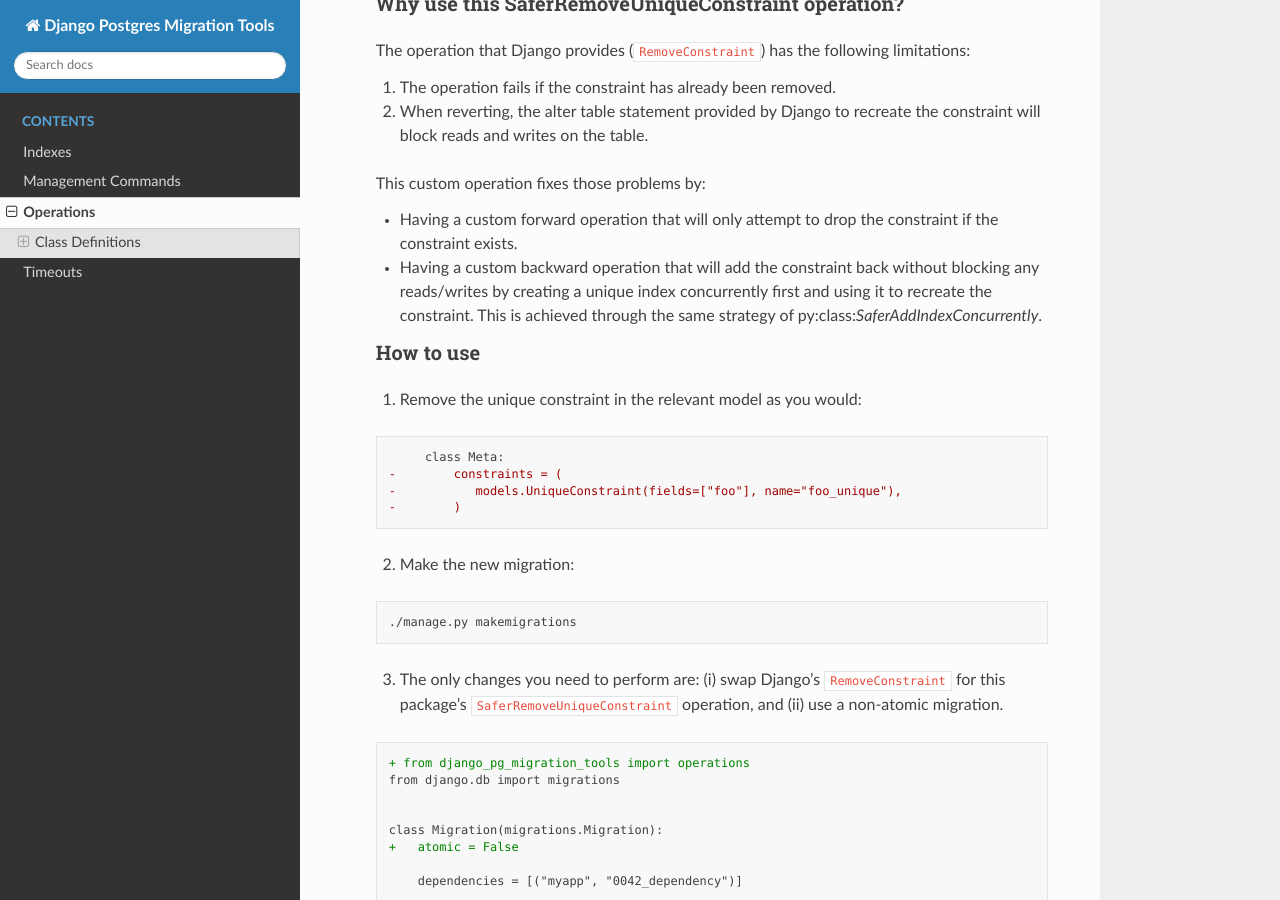
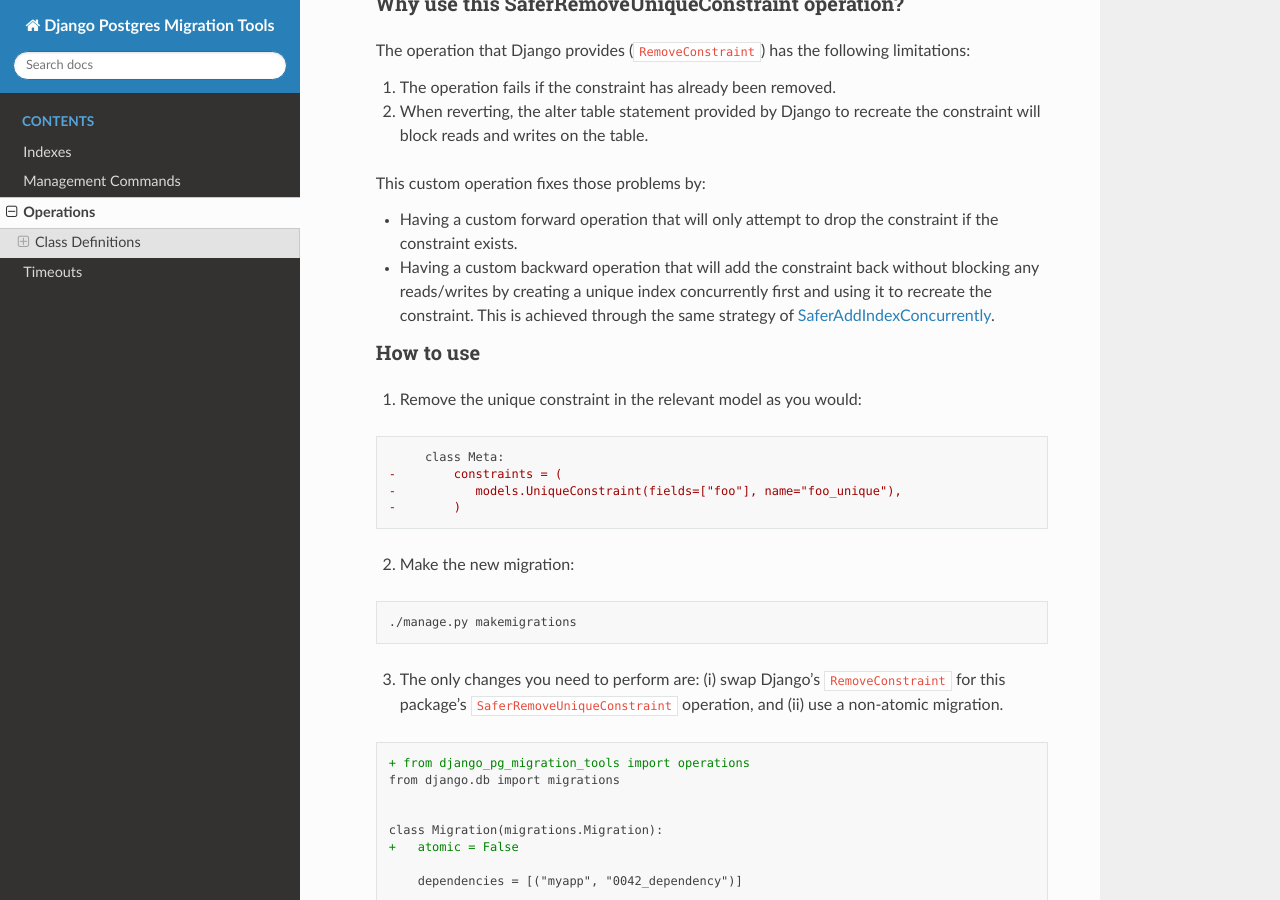
Before and after one commit to kraken-tech/django-pg-migration-tools, a Sphinx documentation site: the page built from docs/usage/operations.rst, in a window 1280 px wide and 900 px high, scrolled down 6062 px. Built offline with Sphinx 7.4.7 and the Read the Docs theme 3.1.0, drawn with Linux system fonts in a browser that asks for light colours.

Commit message:
Fix broken link

```diff
--- a/docs/usage/operations.rst
+++ b/docs/usage/operations.rst
@@ -368,7 +368,8 @@
     - Having a custom backward operation that will add the constraint back
       without blocking any reads/writes by creating a unique index concurrently
       first and using it to recreate the constraint. This is achieved through
-      the same strategy of py:class:`SaferAddIndexConcurrently`.
+      the same strategy of
+      :ref:`SaferAddIndexConcurrently <safer_add_index_concurrently>`.
 
     How to use
     ----------
```
